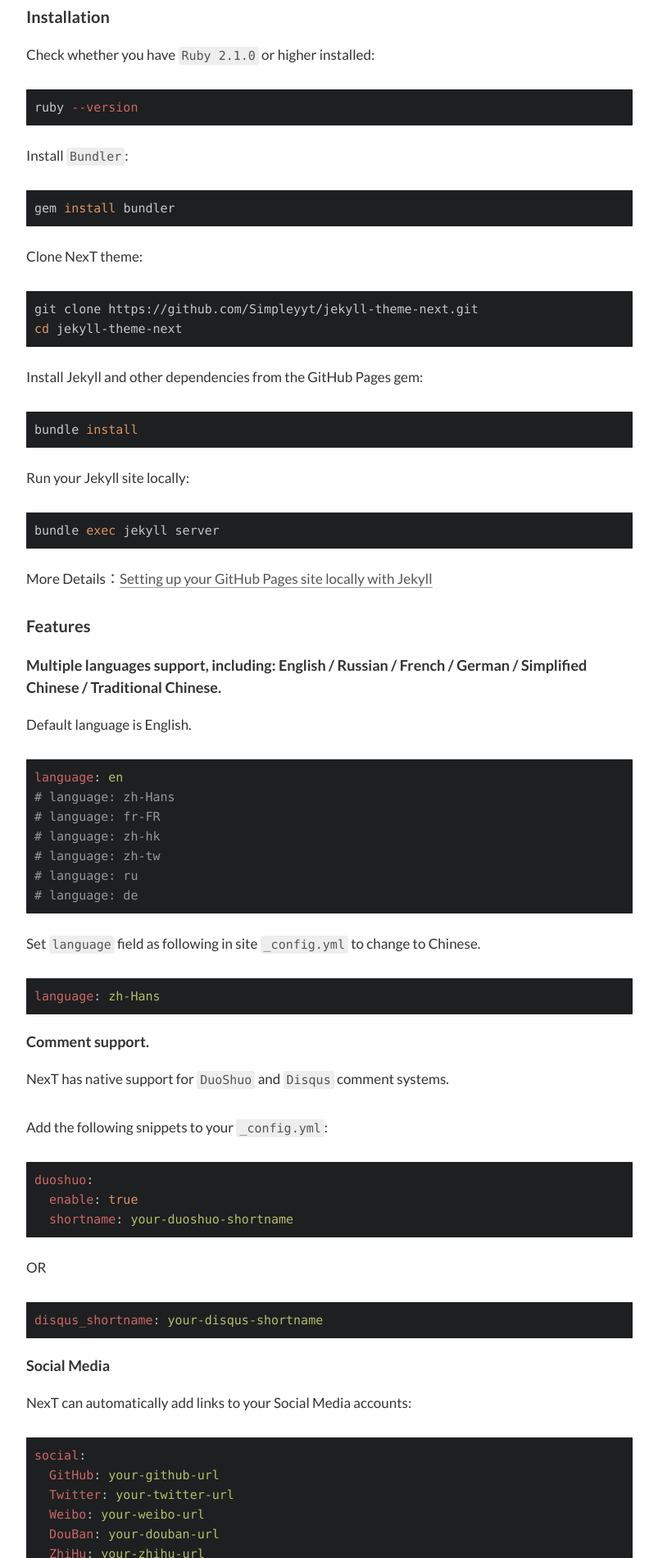
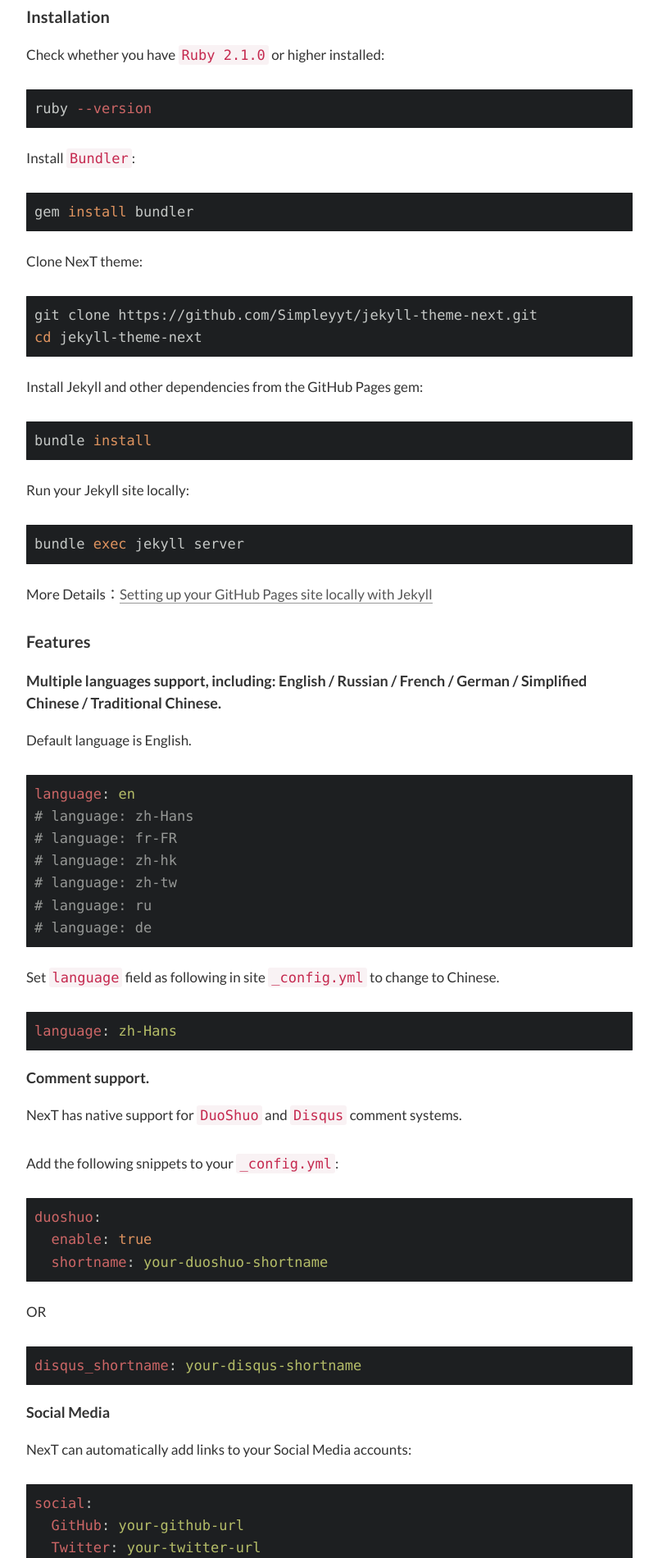
Before and after one commit to gwonsungjun/gwonsungjun.github.io, a Jekyll site: the page built from README.en.md, in a window 1280 px wide. Shown: the part 2296-4196 px from the top of the page at 82% size, without its empty margins (238-1041 px from the left). Built offline with Jekyll 4.4.1, drawn with Linux system fonts in a browser that asks for light colours; our own code applies the rules of GitHub Pages for plain Markdown files; comment, search, counter and statistics services are not loaded.

Commit message:
Post layout Test

```diff
--- a/_sass/_variables/base.scss
+++ b/_sass/_variables/base.scss
@@ -25,6 +25,8 @@
 $orange       : #fc6423;
 $blue_link    : #1b6ec4;
 $green-light  : #1ee1b9;
+$code-fore    : #C5294F;
+$code-back    : #F9F2F4;
 
 
 
@@ -144,11 +146,11 @@
 // Code & Code Blocks
 // --------------------------------------------------
 $code-font-family               : $font-family-monospace;
-$code-font-size                 : 15px;
+$code-font-size                 : 17px;
 $code-font-size                 : if(type-of(jekyll-config('font.codes.size')) == 'number', jekyll-config('font.codes.size') + px, $code-font-size);
 $code-border-radius             : 3px;
-$code-foreground                : $black-light;
-$code-background                : $gainsboro;
+$code-foreground                : $code-fore;
+$code-background                : $code-back;
 
 
 
```
